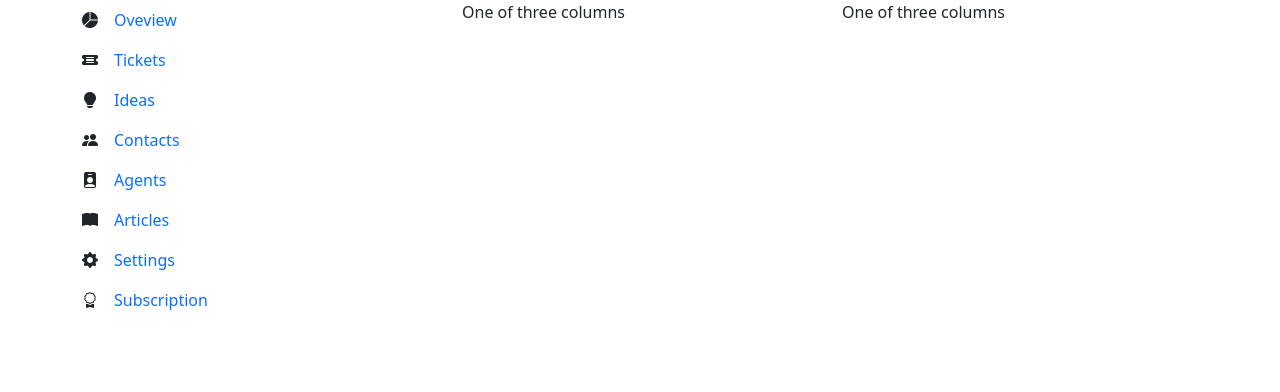
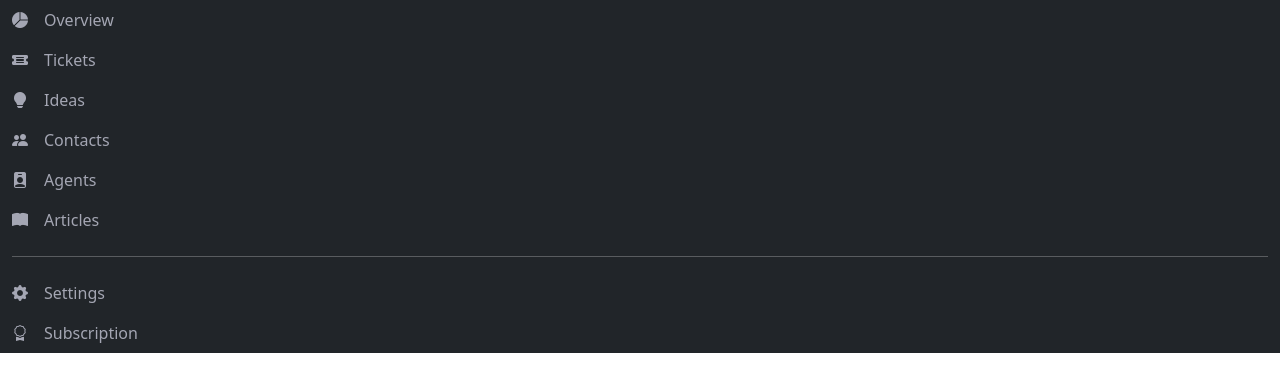
Before and after one commit to rochmarq/INM350SAA-RochelleMarquez-Bootstrap, a website: page public/index.html in a window 1280 px wide. Drawn offline with nearby package versions, Linux system fonts and the light colour scheme.

Commit message:
actually formatted stuff

```diff
--- a/public/assets/css/styles.css
+++ b/public/assets/css/styles.css
@@ -1,3 +1,3 @@
-section {
-    /* background-color: red; */
+.grey {
+    color: #A4A6B3;
 }
--- a/public/index.html
+++ b/public/index.html
@@ -13,52 +13,45 @@
             <!-- make fixed nav side bar -->
 
             <!-- make nav heading overview section -->
-            <div class="container text-left">
-                <div class="row">
-                  <div class="col">
+            <section class="row">
+                <nav class="sidebar bg-dark text-white">
                     <ul class="nav flex-column stay">
                         <li class="nav-item align-items-center d-flex icons">
-                            <i class="bi bi-pie-chart-fill"></i>
-                            <a class="nav-link active" href="#">Oveview</a>
+                            <i class="bi bi-pie-chart-fill grey"></i>
+                            <a class="nav-link active grey" href="#">Overview</a>
                         </li>
                         <li class="nav-item align-items-center d-flex icons">
-                            <i class="bi bi-ticket-detailed-fill"></i>
-                            <a class="nav-link active" href="#">Tickets</a>
+                            <i class="bi bi-ticket-detailed-fill grey"></i>
+                            <a class="nav-link active grey" href="#">Tickets</a>
                         </li>
                         <li class="nav-item align-items-center d-flex icons">
-                            <i class="bi bi-lightbulb-fill"></i>
-                            <a class="nav-link active" href="#">Ideas</a>
+                            <i class="bi bi-lightbulb-fill grey"></i>
+                            <a class="nav-link active grey" href="#">Ideas</a>
                         </li>
                         <li class="nav-item align-items-center d-flex icons">
-                            <i class="bi bi-people-fill"></i>
-                            <a class="nav-link active" href="#">Contacts</a>
+                            <i class="bi bi-people-fill grey"></i>
+                            <a class="nav-link active grey" href="#">Contacts</a>
                         </li>
                         <li class="nav-item align-items-center d-flex icons">
-                            <i class="bi bi-person-badge-fill"></i>
-                            <a class="nav-link active" href="#">Agents</a>
+                            <i class="bi bi-person-badge-fill grey"></i>
+                            <a class="nav-link active grey" href="#">Agents</a>
                         </li>
                         <li class="nav-item align-items-center d-flex icons">
-                            <i class="bi bi-book-fill"></i>
-                            <a class="nav-link active" href="#">Articles</a>
+                            <i class="bi bi-book-fill grey"></i>
+                            <a class="nav-link active grey" href="#">Articles</a>
+                        </li>
+                        <hr>
+                        <li class="nav-item align-items-center d-flex icons">
+                            <i class="bi bi-gear-fill grey"></i>
+                            <a class="nav-link active grey" href="#">Settings</a>
                         </li>
                         <li class="nav-item align-items-center d-flex icons">
-                            <i class="bi bi-gear-fill"></i>
-                            <a class="nav-link active" href="#">Settings</a>
-                        </li>
-                        <li class="nav-item align-items-center d-flex icons">
-                            <i class="bi bi-award"></i>
-                            <a class="nav-link active" href="#">Subscription</a>
+                            <i class="bi bi-award grey"></i>
+                            <a class="nav-link active grey" href="#">Subscription</a>
                         </li>
                     </ul>
-                  </div>
-                  <div class="col">
-                    One of three columns
-                  </div>
-                  <div class="col">
-                    One of three columns
-                  </div>
-                </div>
-              </div>
+                </nav>
+            </section>
             <!-- make overview containers -->
         </section>
         <script src="/assets/js/main.js"></script>
```
